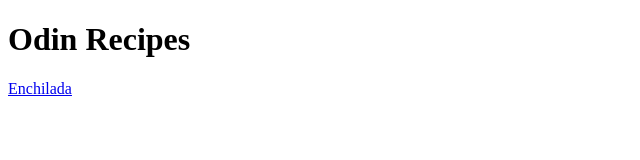
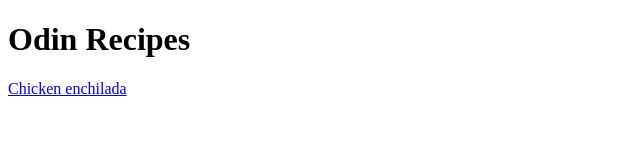
Before and after one commit to Sasasaki175/odin-recipes, a plain HTML site: page index.html in a window 1280 px wide. Shown: the full height of the page, 0-640 px from the left. Drawn offline with Linux system fonts and the light colour scheme.

Commit message:
Change link to match recipe name

```diff
--- a/index.html
+++ b/index.html
@@ -6,6 +6,6 @@
   </head>
   <body>
     <h1>Odin Recipes</h1>
-    <a href="./recipes/chicken_enchilada.html">Enchilada</a>
+    <a href="./recipes/chicken_enchilada.html">Chicken enchilada</a>
   </body>
 </html>
```
